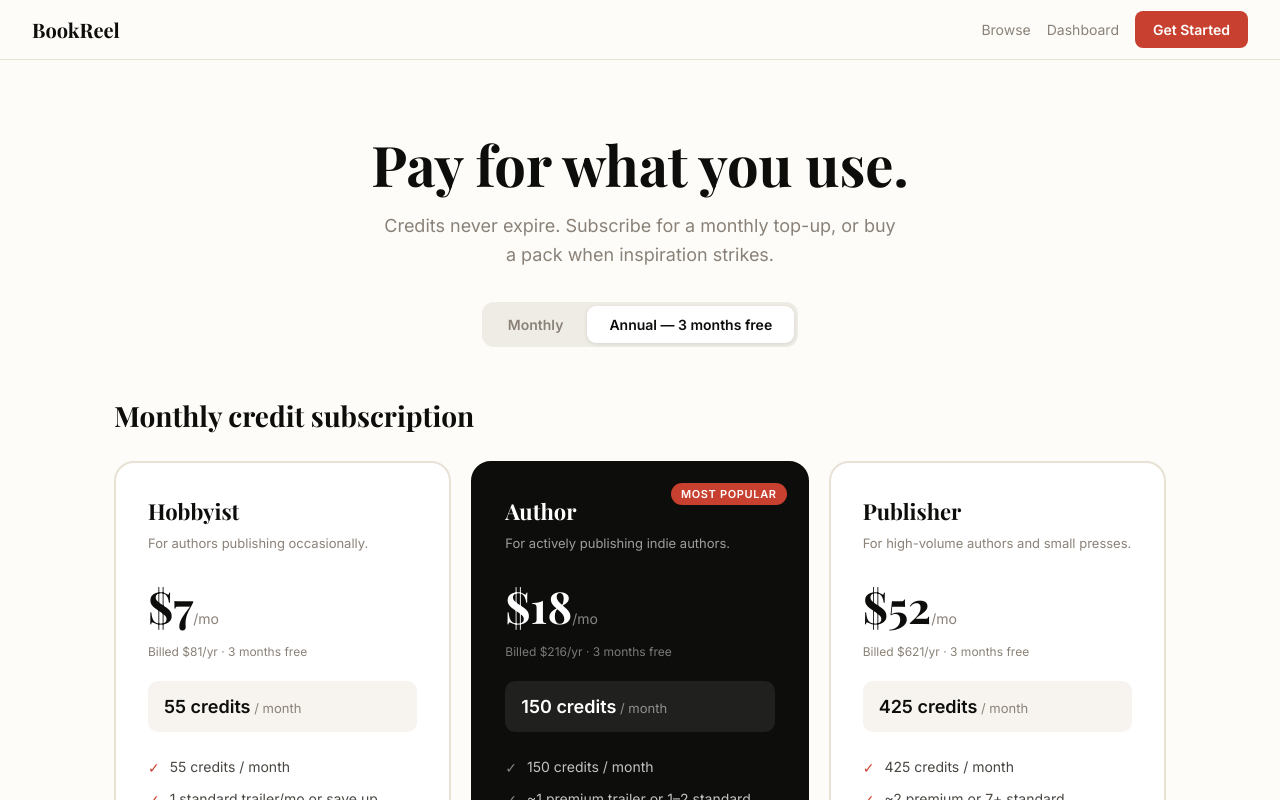
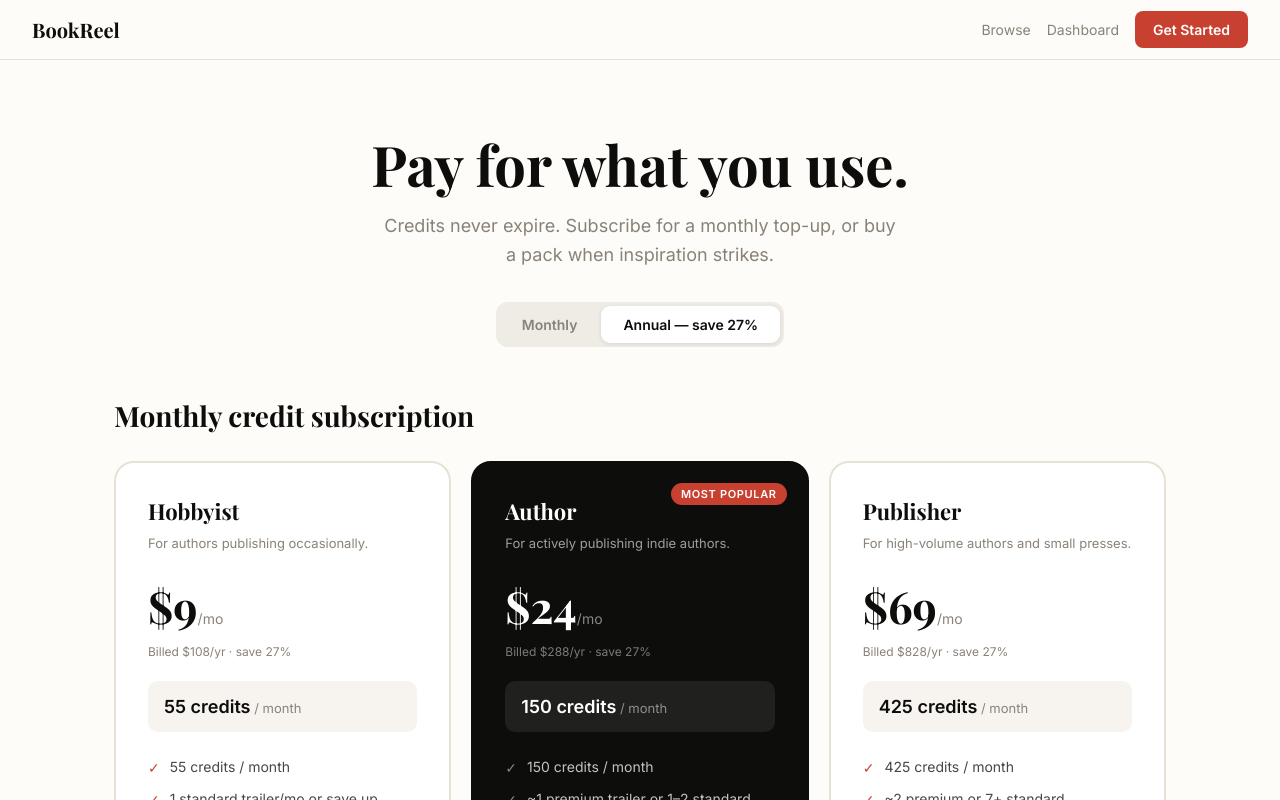
Before and after one commit to Dtyler92/Bookreel, a Next.js app: page /pricing in a window 1280 px wide. Shown: the top 800 px of the page. Built offline with nearby package versions, Linux system fonts and the light colour scheme.

Commit message:
pricing: annual=/4/9, monthly=27% higher (2/0/8)

```diff
--- a/src/app/pricing/page.tsx
+++ b/src/app/pricing/page.tsx
@@ -15,8 +15,8 @@ const PLANS = [
   {
     id: 'hobbyist',
     name: 'Hobbyist',
-    monthly: 9,
-    yearly: 81,   // 3 months free — pay 9 months ($6.75/mo effective)
+    monthly: 12,
+    yearly: 108,  // $9/mo billed annually — save 27% vs monthly
     creditsPerMonth: 55,
     description: 'For authors publishing occasionally.',
     features: [
@@ -33,8 +33,8 @@ const PLANS = [
   {
     id: 'author',
     name: 'Author',
-    monthly: 24,
-    yearly: 216,  // 3 months free — pay 9 months ($18/mo effective)
+    monthly: 30,
+    yearly: 288,  // $24/mo billed annually — save 27% vs monthly
     creditsPerMonth: 150,
     description: 'For actively publishing indie authors.',
     features: [
@@ -53,8 +53,8 @@ const PLANS = [
   {
     id: 'publisher',
     name: 'Publisher',
-    monthly: 69,
-    yearly: 621,  // 3 months free — pay 9 months ($51.75/mo effective)
+    monthly: 88,
+    yearly: 828,  // $69/mo billed annually — save 27% vs monthly
     creditsPerMonth: 425,
     description: 'For high-volume authors and small presses.',
     features: [
@@ -195,7 +195,7 @@ export default function PricingPage() {
                   transition: 'all 150ms ease',
                 }}
               >
-                {p === 'monthly' ? 'Monthly' : 'Annual — 3 months free'}
+                {p === 'monthly' ? 'Monthly' : 'Annual — save 27%'}
               </button>
             ))}
           </div>
@@ -211,7 +211,7 @@ export default function PricingPage() {
         <div style={{ display: 'grid', gridTemplateColumns: 'repeat(auto-fit, minmax(300px, 1fr))', gap: '20px', marginBottom: '80px' }}>
           {PLANS.map((plan) => {
             const price = billing === 'yearly' ? Math.round(plan.yearly / 12) : plan.monthly
-            const billed = billing === 'yearly' ? `$${plan.yearly}/yr · 3 months free` : null
+            const billed = billing === 'yearly' ? `$${plan.yearly}/yr · save 27%` : `$${plan.yearly}/yr if billed annually`
             return (
               <div key={plan.id} style={{
                 background: plan.highlight ? dark : '#fff',
```
